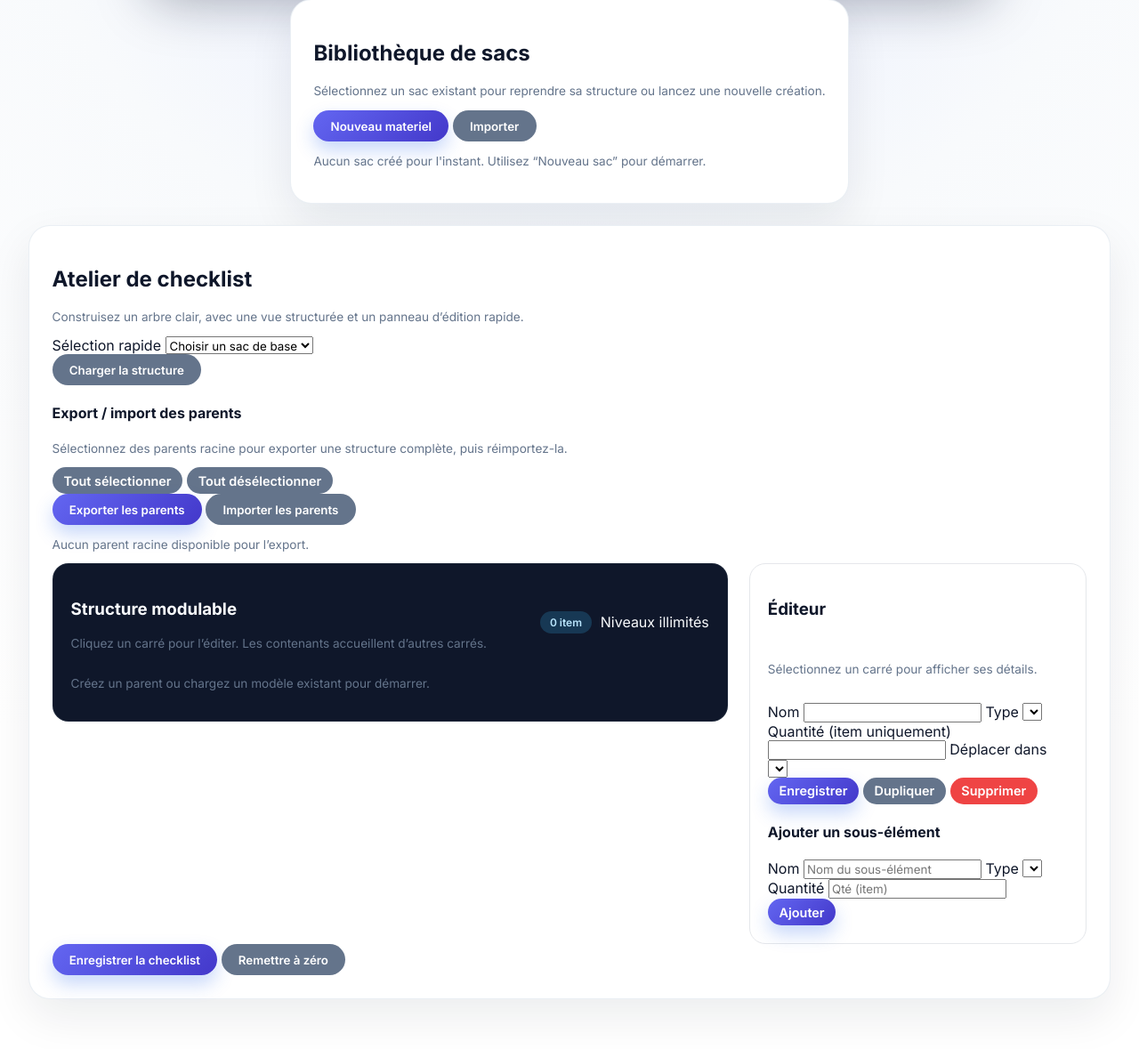
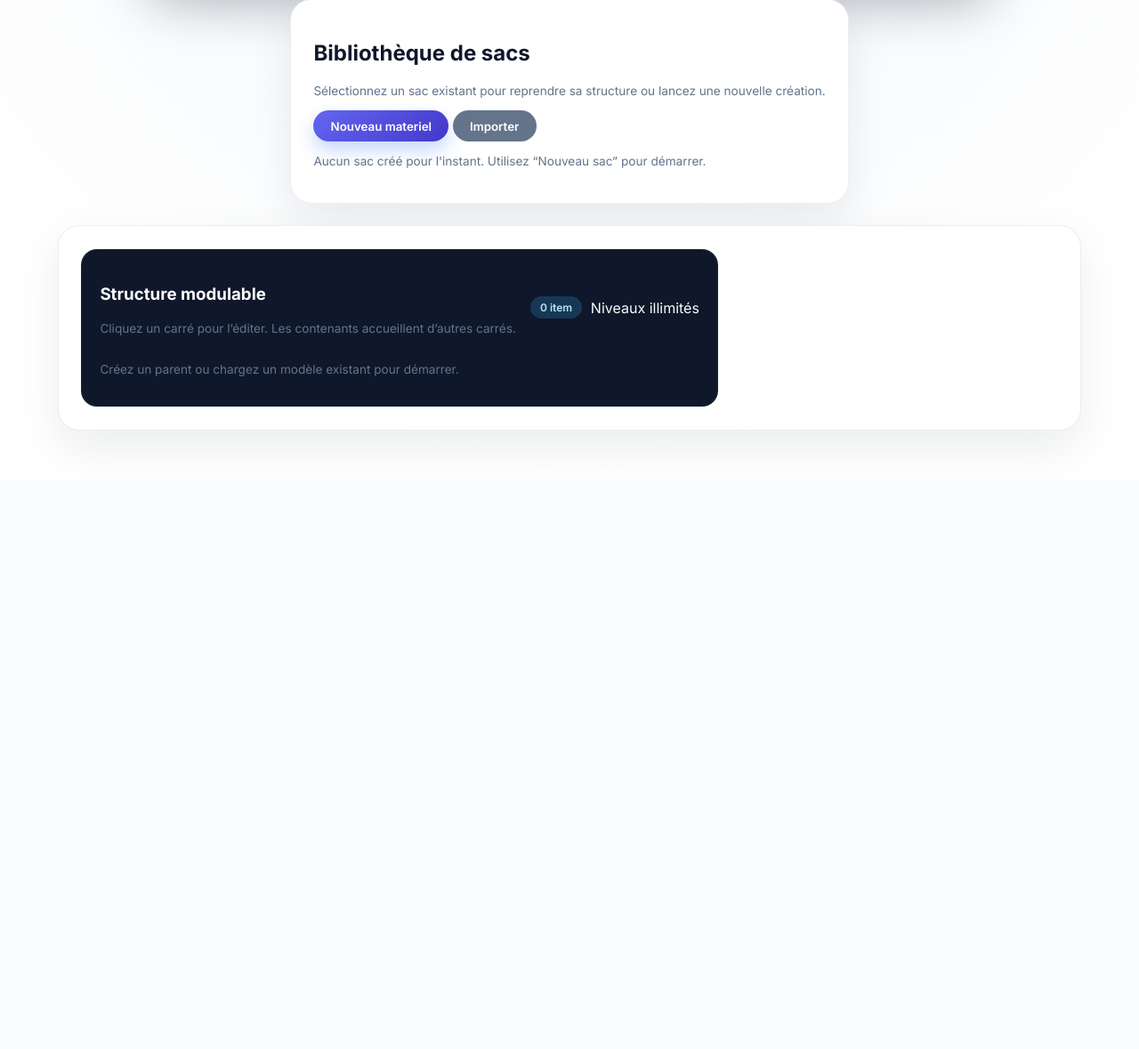
Before and after one commit to lucaspecout/verifmatospro, a Python web app: template app/templates/materials.html in a window 1280 px wide. Shown: the part 333-1512 px from the top of the page at 89% size. After the commit the page ends 817 px from the top, so only its background shows below. Run offline with Jinja, Linux system fonts and the light colour scheme; the template is opened without the code that fills it: most values are stand-ins (such as "Sample title", 1, 10 or a date in 2020); lists and menus that the app fills with data are empty.

Commit message:
Use modal editor for checklist builder

```diff
--- a/app/templates/materials.html
+++ b/app/templates/materials.html
@@ -85,63 +85,6 @@
 </section>
 
 <section class="card builder">
-  <div class="builder-header">
-    <div>
-      <h2>Atelier de checklist</h2>
-      <p class="muted">Construisez un arbre clair, avec une vue structurée et un panneau d’édition rapide.</p>
-    </div>
-  </div>
-  <div class="builder-toolbar">
-    <label>Sélection rapide
-      <select id="existing-parent-select">
-        <option value="">Choisir un sac de base</option>
-        {% for item in materials %}
-          {% if item.parent_id is none %}
-            <option value="{{ item.id }}">{{ item.name }}</option>
-          {% endif %}
-        {% endfor %}
-      </select>
-    </label>
-    <div class="builder-toolbar-actions">
-      <button class="btn secondary" type="button" id="load-parent">Charger la structure</button>
-    </div>
-  </div>
-  <div class="builder-toolbar builder-toolbar--secondary">
-    <div class="builder-toolbar-section">
-      <h4>Export / import des parents</h4>
-      <p class="muted">Sélectionnez des parents racine pour exporter une structure complète, puis réimportez-la.</p>
-    </div>
-    <div class="builder-toolbar-section">
-      <button class="btn secondary small" type="button" id="select-all-parents">Tout sélectionner</button>
-      <button class="btn secondary small" type="button" id="clear-all-parents">Tout désélectionner</button>
-    </div>
-    <div class="builder-toolbar-actions">
-      <button class="btn" type="button" id="export-parents">Exporter les parents</button>
-      <button class="btn secondary" type="button" id="import-parents" data-action="trigger-import">Importer les parents</button>
-      <input type="file" id="parents-import-file" accept="application/json" hidden />
-      <form method="post" action="/materials/parents/import" id="parents-import-form" class="hidden">
-        <input type="hidden" name="items_payload" id="parents-import-payload" />
-      </form>
-    </div>
-  </div>
-  <div class="builder-items-grid" id="parents-selection-grid">
-    {% for parent in parents %}
-      <label class="builder-item-card">
-        <input type="checkbox" class="parent-selector" value="{{ parent.id }}" />
-        <div>
-          <strong>{{ parent.name }}</strong>
-          <p class="muted">
-            Parent racine · {{ "Contenant" if parent.node_type == "container" else "Item" }}
-            {% if parent.node_type == "item" %}
-              · Qté {{ parent.expected_qty or 0 }}
-            {% endif %}
-          </p>
-        </div>
-      </label>
-    {% else %}
-      <p class="muted">Aucun parent racine disponible pour l’export.</p>
-    {% endfor %}
-  </div>
   <form method="post" action="/materials/wizard" id="builder-form">
     <input type="hidden" name="wizard_payload" id="builder_payload" />
     <div class="builder-grid">
@@ -161,50 +104,14 @@
           Créez un parent ou chargez un modèle existant pour démarrer.
         </p>
       </div>
-      <aside class="builder-panel">
-        <h3>Éditeur</h3>
-        <p class="muted" id="builder-panel-empty">Sélectionnez un carré pour afficher ses détails.</p>
-        <div class="builder-panel-form hidden" id="builder-panel-form">
-          <label>Nom
-            <input type="text" id="node-name" />
-          </label>
-          <label>Type
-            <select id="node-type"></select>
-          </label>
-          <label>Quantité (item uniquement)
-            <input type="number" id="node-qty" min="0" />
-          </label>
-          <label>Déplacer dans
-            <select id="node-parent"></select>
-          </label>
-          <div class="builder-panel-actions">
-            <button class="btn small" type="button" id="save-node">Enregistrer</button>
-            <button class="btn small secondary" type="button" id="duplicate-node">Dupliquer</button>
-            <button class="btn small danger" type="button" id="delete-node">Supprimer</button>
-          </div>
-          <div class="builder-divider"></div>
-          <div class="builder-add-child">
-            <h4>Ajouter un sous-élément</h4>
-            <label>Nom
-              <input type="text" id="child-name" placeholder="Nom du sous-élément" />
-            </label>
-            <label>Type
-              <select id="child-type"></select>
-            </label>
-            <label>Quantité
-              <input type="number" id="child-qty" min="0" placeholder="Qté (item)" />
-            </label>
-            <button class="btn small" type="button" id="add-child">Ajouter</button>
-          </div>
-        </div>
-      </aside>
-    </div>
-    <div class="wizard-actions">
-      <button type="submit" class="btn">Enregistrer la checklist</button>
-      <button type="button" class="btn secondary" id="builder-reset">Remettre à zéro</button>
     </div>
   </form>
 </section>
+
+<input type="file" id="parents-import-file" accept="application/json" hidden />
+<form method="post" action="/materials/parents/import" id="parents-import-form" class="hidden">
+  <input type="hidden" name="items_payload" id="parents-import-payload" />
+</form>
 
 <dialog class="modal" id="root-modal">
   <div class="modal-card">
@@ -238,8 +183,6 @@
     selectedId: null,
   };
 
-  const rootSelect = document.getElementById("existing-parent-select");
-  const loadParentButton = document.getElementById("load-parent");
   const openRootModalButtons = document.querySelectorAll('[data-action="open-root-modal"]');
   const sacsGrid = document.querySelector(".sacs-grid");
   const builderRoot = document.getElementById("builder-root");
@@ -247,22 +190,20 @@
   const builderEmpty = document.getElementById("builder-empty");
   const builderForm = document.getElementById("builder-form");
   const builderPayload = document.getElementById("builder_payload");
-  const resetButton = document.getElementById("builder-reset");
   const jumpToBuilderButton = document.getElementById("jump-to-builder");
   const rootTypeSelect = document.getElementById("root-type");
   const rootQtyInput = document.getElementById("root-qty");
   const rootQtyWrapper = document.getElementById("root-qty-wrapper");
-  const parentsSelectionGrid = document.getElementById("parents-selection-grid");
-  const selectAllParentsButton = document.getElementById("select-all-parents");
-  const clearAllParentsButton = document.getElementById("clear-all-parents");
-  const exportParentsButton = document.getElementById("export-parents");
   const importParentsButtons = document.querySelectorAll('[data-action="trigger-import"]');
   const parentsImportFile = document.getElementById("parents-import-file");
   const parentsImportPayload = document.getElementById("parents-import-payload");
   const parentsImportForm = document.getElementById("parents-import-form");
 
-  const panelEmpty = document.getElementById("builder-panel-empty");
-  const panelForm = document.getElementById("builder-panel-form");
+  const nodeModal = document.getElementById("node-modal");
+  const nodeModalTitle = document.getElementById("node-modal-title");
+  const nodeModalEdit = document.getElementById("node-modal-edit");
+  const nodeModalAdd = document.getElementById("node-modal-add");
+  const nodeModalCancel = document.getElementById("node-modal-cancel");
   const nodeNameInput = document.getElementById("node-name");
   const nodeTypeSelect = document.getElementById("node-type");
   const nodeQtyInput = document.getElementById("node-qty");
@@ -294,7 +235,6 @@
   const selectNode = (nodeId) => {
     builderState.selectedId = nodeId;
     renderBuilder();
-    renderPanel();
   };
   const getDepth = (nodeId) => {
     let depth = 0;
@@ -343,7 +283,6 @@
       builderState.selectedId = null;
     }
     renderBuilder();
-    renderPanel();
   };
 
   const resetBuilder = () => {
@@ -352,7 +291,6 @@
     builderState.rootMaterialId = null;
     builderState.selectedId = null;
     renderBuilder();
-    renderPanel();
   };
 
   const createNode = ({ name, type, qty = null, parentId = null }) => {
@@ -411,7 +349,56 @@
     builderState.rootId = root.id;
     builderState.selectedId = root.id;
     renderBuilder();
-    renderPanel();
+  };
+
+  const openNodeModal = ({ mode, nodeId }) => {
+    const node = findNode(nodeId);
+    if (!node) {
+      return;
+    }
+    builderState.selectedId = nodeId;
+    renderBuilder();
+
+    if (mode === "add" && node.type !== "container") {
+      return;
+    }
+
+    const isAddMode = mode === "add";
+    nodeModalTitle.textContent = isAddMode ? "Ajouter un sous-élément" : "Modifier un élément";
+    nodeModalEdit.classList.toggle("hidden", isAddMode);
+    nodeModalAdd.classList.toggle("hidden", !isAddMode);
+    saveNodeButton.classList.toggle("hidden", isAddMode);
+    duplicateNodeButton.classList.toggle("hidden", isAddMode);
+    deleteNodeButton.classList.toggle("hidden", isAddMode);
+    addChildButton.classList.toggle("hidden", !isAddMode);
+
+    if (isAddMode) {
+      const childAllowedTypes = ["container", "item"];
+      renderNodeTypeOptions(childTypeSelect, childAllowedTypes, childAllowedTypes[0]);
+      childQtyInput.disabled = childTypeSelect.value !== "item";
+      childNameInput.value = "";
+      childQtyInput.value = "";
+    } else {
+      const existingChildren = getChildren(node.id);
+      const allowedTypes = existingChildren.length ? ["container"] : ["container", "item"];
+      renderNodeTypeOptions(nodeTypeSelect, allowedTypes, node.type);
+
+      nodeNameInput.value = node.name;
+      nodeQtyInput.value = node.qty ?? "";
+      nodeQtyInput.disabled = node.type !== "item";
+      renderParentOptions(node);
+
+      duplicateNodeButton.disabled = node.id === builderState.rootId;
+      deleteNodeButton.disabled = node.id === builderState.rootId;
+      nodeTypeSelect.disabled = existingChildren.length > 0;
+    }
+
+    nodeModal.showModal();
+    if (isAddMode) {
+      childNameInput.focus();
+    } else {
+      nodeNameInput.focus();
+    }
   };
 
   const renderNode = (node) => {
@@ -424,11 +411,10 @@
       button.addEventListener("click", (event) => {
         event.stopPropagation();
         if (action === "edit") {
-          selectNode(node.id);
+          openNodeModal({ mode: "edit", nodeId: node.id });
         }
         if (action === "add") {
-          selectNode(node.id);
-          childNameInput.focus();
+          openNodeModal({ mode: "add", nodeId: node.id });
         }
         if (action === "delete") {
           if (confirm("Supprimer cet élément ?")) {
@@ -492,7 +478,7 @@
       if (!children.length) {
         const empty = document.createElement("p");
         empty.className = "muted builder-child-empty";
-        empty.textContent = "Ajoutez un sous-élément depuis l’éditeur.";
+        empty.textContent = "Ajoutez un sous-élément via le bouton “Ajouter”.";
         childrenWrap.appendChild(empty);
       } else {
         children.forEach((child) => childrenWrap.appendChild(renderNode(child)));
@@ -601,42 +587,6 @@
       });
   };
 
-  const renderPanel = () => {
-    if (!builderState.selectedId) {
-      panelEmpty.classList.remove("hidden");
-      panelForm.classList.add("hidden");
-      return;
-    }
-    const node = findNode(builderState.selectedId);
-    if (!node) {
-      panelEmpty.classList.remove("hidden");
-      panelForm.classList.add("hidden");
-      return;
-    }
-    panelEmpty.classList.add("hidden");
-    panelForm.classList.remove("hidden");
-
-    const existingChildren = getChildren(node.id);
-    const allowedTypes = existingChildren.length ? ["container"] : ["container", "item"];
-    renderNodeTypeOptions(nodeTypeSelect, allowedTypes, node.type);
-
-    nodeNameInput.value = node.name;
-    nodeQtyInput.value = node.qty ?? "";
-    nodeQtyInput.disabled = node.type !== "item";
-    renderParentOptions(node);
-
-    duplicateNodeButton.disabled = node.id === builderState.rootId;
-    deleteNodeButton.disabled = node.id === builderState.rootId;
-
-    nodeTypeSelect.disabled = existingChildren.length > 0;
-
-    const childAllowedTypes = ["container", "item"];
-    renderNodeTypeOptions(childTypeSelect, childAllowedTypes, childAllowedTypes[0]);
-    childQtyInput.disabled = childTypeSelect.value !== "item";
-    childNameInput.value = "";
-    childQtyInput.value = "";
-  };
-
   const addChild = () => {
     const parent = findNode(builderState.selectedId);
     if (!parent || parent.type !== "container") {
@@ -652,7 +602,7 @@
     childNameInput.value = "";
     childQtyInput.value = "";
     renderBuilder();
-    renderPanel();
+    nodeModal.close();
   };
 
   saveNodeButton.addEventListener("click", () => {
@@ -678,7 +628,7 @@
       }
     }
     renderBuilder();
-    renderPanel();
+    nodeModal.close();
   });
 
   duplicateNodeButton.addEventListener("click", () => {
@@ -698,7 +648,7 @@
     };
     cloneSubtree(node, node.parentId);
     renderBuilder();
-    renderPanel();
+    nodeModal.close();
   });
 
   deleteNodeButton.addEventListener("click", () => {
@@ -708,6 +658,7 @@
     }
     if (confirm("Supprimer cet élément ?")) {
       deleteNodeById(node.id);
+      nodeModal.close();
     }
   });
 
@@ -723,11 +674,7 @@
     }
   });
 
-  loadParentButton.addEventListener("click", () => {
-    const selectedId = Number(rootSelect.value);
-    if (!selectedId) {
-      return;
-    }
+  const loadParentById = (selectedId) => {
     const material = materialMap.get(selectedId);
     if (!material) {
       return;
@@ -737,8 +684,7 @@
     builderState.rootMaterialId = selectedId;
     builderState.selectedId = builderState.rootId;
     renderBuilder();
-    renderPanel();
-  });
+  };
 
   sacsGrid?.addEventListener("click", (event) => {
     const button = event.target.closest(".sac-open");
@@ -749,17 +695,14 @@
     if (draftId) {
       builderState.selectedId = builderState.rootId;
       renderBuilder();
-      renderPanel();
       builderRoot.scrollIntoView({ behavior: "smooth", block: "start" });
-      nodeNameInput.focus();
       return;
     }
     const selectedId = Number(button.dataset.parentId);
     if (!selectedId) {
       return;
     }
-    rootSelect.value = selectedId;
-    loadParentButton.click();
+    loadParentById(selectedId);
     builderRoot.scrollIntoView({ behavior: "smooth", block: "start" });
   });
 
@@ -795,36 +738,13 @@
     setRoot(name, rootType, rootQty);
     builderState.rootMaterialId = null;
     addDraftSac(name, builderState.rootId);
-    nodeNameInput.focus();
     input.value = "";
     rootQtyInput.value = "";
     document.getElementById("root-modal").close();
   });
 
-  resetButton.addEventListener("click", resetBuilder);
-
-  const getSelectedParentIds = () =>
-    Array.from(document.querySelectorAll(".parent-selector:checked")).map((input) => input.value);
-
-  selectAllParentsButton?.addEventListener("click", () => {
-    document.querySelectorAll(".parent-selector").forEach((input) => {
-      input.checked = true;
-    });
-  });
-
-  clearAllParentsButton?.addEventListener("click", () => {
-    document.querySelectorAll(".parent-selector").forEach((input) => {
-      input.checked = false;
-    });
-  });
-
-  exportParentsButton?.addEventListener("click", () => {
-    const selectedIds = getSelectedParentIds();
-    if (!selectedIds.length) {
-      return;
-    }
-    const query = new URLSearchParams({ ids: selectedIds.join(",") });
-    window.location.href = `/materials/parents/export?${query.toString()}`;
+  nodeModalCancel.addEventListener("click", () => {
+    nodeModal.close();
   });
 
   importParentsButtons.forEach((button) => {
@@ -877,6 +797,5 @@
   });
 
   renderBuilder();
-  renderPanel();
 </script>
 {% endblock %}
```
Also changed, not shown: other parts of app/templates/materials.html (+38 -0 lines).
